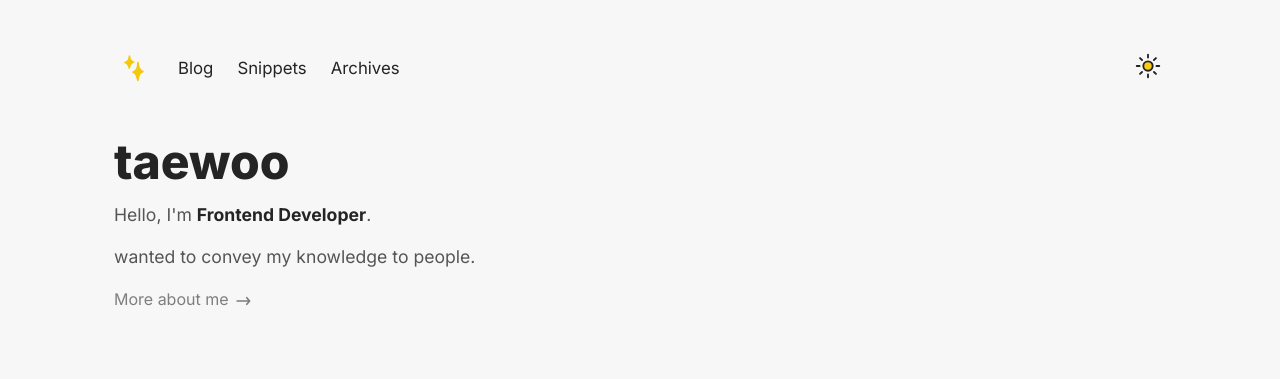
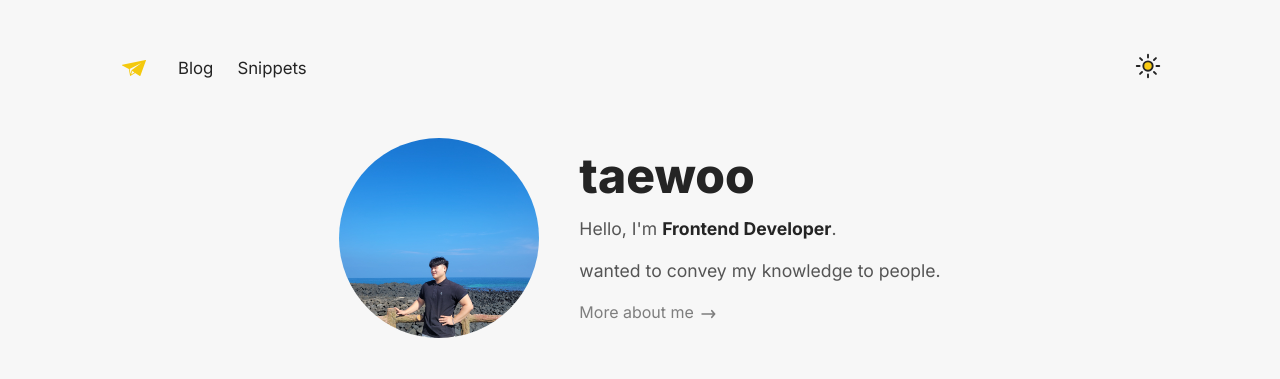
Before and after one commit to TaeWooKim-SCH/Static-Blog-Project, a Next.js app: page / in a window 1280 px wide. Shown: the top 379 px of the page. Built offline with nearby package versions, Linux system fonts and the light colour scheme.

Commit message:
fix: 디자인 수정

```diff
--- a/app/blog/page.tsx
+++ b/app/blog/page.tsx
@@ -3,11 +3,13 @@ import Title from "../conponents/common/Title";
 import { AllBlogPost, filteredSeriesBook } from "../libs/dataset";
 import SubTitle from "../conponents/common/SubTitle";
 import PostListItem from "../conponents/common/PostListItem";
+import Hr from "../conponents/common/Hr";
 
 export default async function Blog() {
   return (
     <Layout>
       <Title>Blog</Title>
+
       <div>
         <div className="text-[#555555] dark:text-[#dddddd]">개발하며 알게된 것들을 기록하는 공간입니다.</div>
 
@@ -26,7 +28,7 @@ export default async function Blog() {
 
         <div className="mt-16 flex">
           <SubTitle>{'All Posts'}</SubTitle>
-          <span className="pt-3 ml-2 text-lg font-bold dark:text-[#dddddd]">{'('}{AllBlogPost.length}{')'}</span>
+          <span className="pt-[0.4rem] lg:pt-3 ml-2 lg:text-lg font-bold dark:text-[#dddddd]">{'('}{AllBlogPost.length}{')'}</span>
         </div>
 
         <div className="grid gap-8 grid-cols-1 md:grid-cols-2 mt-12">
--- a/app/conponents/FeaturePosts.tsx
+++ b/app/conponents/FeaturePosts.tsx
@@ -5,6 +5,7 @@ import { motion, AnimatePresence } from "framer-motion"
 import LinkArrow from "./common/LinkArrow";
 import PostItem from "./common/PostItem";
 import SubTitle from "./common/SubTitle";
+import Hr from "./common/Hr";
 
 const animate = {
   initial :{
--- a/app/conponents/icons/LogoIcon.tsx
+++ b/app/conponents/icons/LogoIcon.tsx
@@ -1,119 +1,32 @@
 export default function LogoIcon({ className, ...props }: React.ComponentProps<'svg'>) {
   return (
     <svg
+      fill="#F4C90D"
+      width="100%"
       version="1.1"
-      id="Layer_1"
+      id="Capa_1"
       xmlns="http://www.w3.org/2000/svg"
-      width="100%"
-      fill="#F4C90D"
-      viewBox="0 0 512 512"
+	    viewBox="0 0 60.083 60.083"
       className={className}
       {...props}
     >
-      <path
-        stroke="none"
-        d="
-M313.218567,422.565704
-C308.299469,426.142120 303.546631,424.071747 298.811554,422.920746
-C298.045990,422.734619 298.161957,421.960083 297.953857,421.355865
-C295.158386,413.239594 292.136627,405.196228 290.112518,396.434937
-C289.426025,395.696442 289.328644,395.146332 289.255249,394.275482
-C285.696106,382.126526 282.245270,370.247375 278.439087,358.232178
-C277.719635,358.038483 277.491028,357.831390 277.276062,357.249451
-C275.964539,351.071777 273.169128,345.758820 269.625031,341.021759
-C269.099731,340.319641 268.055145,339.395386 267.891327,338.408112
-C267.109161,333.695312 262.961609,332.478088 259.417236,330.185211
-C258.015472,329.313995 256.346436,329.274353 255.956818,327.261047
-C255.128464,324.755066 253.016342,324.264801 251.266785,323.824310
-C245.731201,322.430634 241.384903,318.617035 236.025284,316.794342
-C231.474075,315.246582 230.279724,303.943085 234.386505,301.483063
-C236.081177,300.467926 238.518356,300.493073 240.684769,299.638062
-C244.667801,298.066101 247.473572,294.567810 251.798752,293.425903
-C252.369156,291.103638 254.035812,291.631409 255.640213,291.224487
-C262.365082,288.506714 266.300323,282.858612 270.826447,278.230225
-C273.791534,275.198120 275.663025,270.894531 278.974548,267.592163
-C281.313812,265.278595 280.829712,261.814728 283.014130,259.296997
-C283.518005,258.444061 283.486206,257.831299 283.836914,257.078369
-C287.141907,253.398880 286.990417,248.639786 289.005615,244.307037
-C289.446869,243.127533 288.905670,242.179443 289.762451,241.163513
-C292.156250,234.864624 291.842865,228.415070 292.869873,222.179718
-C293.583557,217.846741 293.973022,213.224731 293.753845,208.946487
-C293.247894,199.070068 296.214233,189.880280 298.372101,180.616455
-C299.004364,177.902222 303.808350,175.036819 307.100525,174.436951
-C309.530518,173.994171 313.488861,175.928726 314.954407,179.292221
-C316.698151,183.294174 317.149048,187.656555 318.150879,191.865372
-C320.811768,203.044083 320.660828,214.749054 324.240875,225.635681
-C325.794403,230.359711 326.889038,235.177689 328.421356,239.878448
-C330.323639,245.714157 332.214661,252.087845 335.447021,256.774445
-C340.275909,263.775879 342.855194,272.666016 350.790253,277.547852
-C352.856140,278.818817 353.168488,282.429108 356.702789,283.029358
-C358.083374,284.090271 359.400757,284.599701 360.670166,285.768799
-C363.785980,286.884979 365.159760,290.509125 368.849487,290.477936
-C370.019897,291.973755 371.355072,291.555359 372.906616,291.668976
-C374.291504,293.036041 376.580322,293.162170 376.794067,295.661591
-C381.067169,299.438110 382.712341,304.644836 379.793701,307.774445
-C377.537781,310.193420 373.996826,311.590149 370.802948,312.890625
-C368.958221,313.641724 367.430969,314.255554 366.347748,316.050568
-C363.573181,320.648499 357.370331,319.304810 353.991119,322.971710
-C353.451111,323.557709 352.707855,323.956421 351.910400,324.780640
-C349.319366,327.512787 347.660461,330.689148 344.205902,332.214661
-C341.827301,332.388000 339.811127,332.751129 342.216309,335.706543
-C340.959167,336.583893 340.012115,337.453827 338.432068,337.763062
-C334.677277,342.232513 333.809082,348.164246 331.110291,352.140594
-C326.822113,358.458740 326.046997,365.439575 323.784088,372.014587
-C321.169189,379.612244 321.255402,388.020721 319.726654,395.937805
-C318.226044,403.709259 317.130402,411.715546 314.045593,419.539917
-C314.694000,420.946716 313.816071,421.560272 313.218567,422.565704
-z"
-      />
-      <path
-        stroke="none"
-        d="
-M246.221771,194.027740
-C241.854050,194.381287 240.025742,198.292969 236.683075,199.828903
-C234.543884,200.811813 232.703445,202.444839 230.405090,203.914261
-C229.414749,206.465836 227.328323,207.398972 225.209045,208.788086
-C223.753128,211.563644 222.434235,213.962051 219.649597,215.159790
-C218.977783,215.448761 218.324570,216.223251 218.049896,216.925827
-C214.773407,225.306564 210.242432,233.196548 209.861267,242.625076
-C209.582230,249.527405 207.179504,256.077698 204.262665,262.412659
-C202.423843,266.406372 199.531708,267.306519 195.526596,267.064758
-C191.924713,266.847321 189.609314,265.932068 187.876801,262.181335
-C183.218445,252.096375 179.979111,241.481979 175.629044,231.305481
-C172.942505,225.020599 169.887558,218.861389 165.643188,213.411713
-C163.901077,211.174866 161.851868,209.195633 160.672958,206.499802
-C160.410904,205.900543 159.465530,202.653366 157.666748,205.737503
-C157.503296,204.920044 154.619995,206.215912 156.289307,203.840759
-C157.099915,202.687424 155.760635,202.316650 154.908981,202.025864
-C148.056168,199.686005 141.846909,195.677444 134.733002,194.081024
-C132.663025,193.616516 131.479324,192.050003 129.717590,191.228622
-C126.332642,189.650452 127.493057,186.656494 129.006439,184.756989
-C131.018356,182.231750 133.436081,180.059128 136.826584,178.855850
-C142.676834,176.779572 148.229980,173.898132 153.545670,169.992310
-C154.666428,169.188751 155.218262,168.164108 156.755859,167.930878
-C159.437378,167.598053 161.175049,166.747833 162.410614,164.371414
-C163.231308,162.792938 164.047424,160.549622 167.033768,160.846512
-C169.690201,161.110596 167.815689,157.838638 168.997681,157.085632
-C174.937393,153.301514 175.898224,146.584290 178.359283,140.929810
-C181.198502,134.406509 181.078186,126.946724 183.118042,120.159470
-C185.626450,111.813179 186.201035,102.934830 190.514359,94.975464
-C191.798203,93.897873 192.655838,92.790573 194.635315,93.221802
-C199.044617,90.279129 200.230896,95.750580 203.580978,95.968155
-C204.525406,95.954643 205.047089,96.135239 205.615265,96.814278
-C205.073257,99.154663 208.012039,98.539925 208.126099,100.244720
-C208.195480,101.281921 210.716827,102.868736 207.252930,102.547394
-C207.219254,102.544266 206.871902,103.573410 207.062897,103.842987
-C211.366470,109.917130 209.900589,117.371170 211.922592,124.009254
-C215.294052,135.077530 219.806992,145.274689 227.437775,154.330902
-C232.299835,160.101196 238.681976,163.343658 244.544983,167.934326
-C245.758392,168.005096 246.637070,167.968185 247.589417,168.753922
-C247.815155,171.186844 249.714890,171.651596 251.120880,171.893417
-C256.358276,172.794205 260.545715,175.967377 265.624512,178.088913
-C266.228790,180.068329 269.466125,181.107727 267.305298,183.851852
-C262.037384,190.579559 253.584167,188.731827 247.213898,192.571899
-C247.025177,193.333755 246.832428,193.675964 246.221771,194.027740
-z"
-      />
+    <path d="M60.049,10.871c0-0.002-0.001-0.005-0.001-0.007c-0.023-0.125-0.066-0.239-0.132-0.343
+    	c-0.001-0.001-0.001-0.003-0.001-0.004c-0.001-0.002-0.003-0.003-0.004-0.005c-0.063-0.098-0.139-0.182-0.232-0.253
+    	c-0.019-0.015-0.039-0.026-0.059-0.04c-0.075-0.049-0.152-0.09-0.239-0.117c-0.055-0.019-0.111-0.025-0.168-0.034
+    	c-0.044-0.006-0.083-0.026-0.129-0.026H59.08c-0.039-0.001-0.066,0.003-0.094,0.006c-0.009,0.001-0.017,0-0.026,0.001
+    	c-0.009,0.001-0.019,0-0.029,0.002c-0.027,0.004-0.054,0.008-0.08,0.014L0.798,22.062c-0.413,0.086-0.729,0.421-0.788,0.839
+    	s0.15,0.828,0.523,1.025l16.632,8.773l2.917,16.187c-0.002,0.012,0.001,0.025,0,0.037c-0.01,0.08-0.011,0.158-0.001,0.237
+    	c0.005,0.04,0.01,0.078,0.02,0.117c0.023,0.095,0.06,0.184,0.11,0.268c0.01,0.016,0.01,0.035,0.021,0.051
+    	c0.003,0.005,0.008,0.009,0.012,0.013c0.013,0.019,0.031,0.034,0.046,0.053c0.047,0.058,0.096,0.111,0.152,0.156
+    	c0.009,0.007,0.015,0.018,0.025,0.025c0.015,0.011,0.032,0.014,0.047,0.024c0.061,0.04,0.124,0.073,0.191,0.099
+    	c0.027,0.01,0.052,0.022,0.08,0.03c0.09,0.026,0.183,0.044,0.277,0.044c0.001,0,0.002,0,0.003,0h0c0,0,0,0,0,0
+    	c0.004,0,0.008-0.002,0.012-0.002c0.017,0.001,0.034,0.002,0.051,0.002c0.277,0,0.527-0.124,0.712-0.315l11.079-7.386l11.6,7.54
+    	c0.164,0.106,0.354,0.161,0.545,0.161c0.105,0,0.212-0.017,0.315-0.051c0.288-0.096,0.518-0.318,0.623-0.604l13.936-37.825
+    	c0.093-0.151,0.146-0.33,0.146-0.521C60.083,10.981,60.059,10.928,60.049,10.871z M48.464,17.594L24.471,35.236
+    	c-0.039,0.029-0.07,0.065-0.104,0.099c-0.013,0.012-0.026,0.022-0.037,0.035c-0.021,0.023-0.04,0.046-0.059,0.071
+    	c-0.018,0.024-0.032,0.049-0.048,0.074c-0.037,0.06-0.068,0.122-0.092,0.188c-0.005,0.013-0.013,0.023-0.017,0.036
+    	c-0.001,0.004-0.005,0.006-0.006,0.01l-2.75,8.937l-2.179-12.091L48.464,17.594z M22.908,46.61l2.726-9.004l4.244,2.759l1.214,0.789
+    	l-4.124,2.749L22.908,46.61z"/>
     </svg>
   );
 }
--- a/app/conponents/layouts/HeaderNav.tsx
+++ b/app/conponents/layouts/HeaderNav.tsx
@@ -3,13 +3,13 @@ import NavItem from "../common/NavItem";
 import ChangeTheme from "../common/ChangeTheme";
 
 export default function HeaderNav() {
-  const navKind = [['blog', 'Blog'], ['snippets', 'Snippets'], ['archives', 'Archives']];
+  const navKind = [['blog', 'Blog'], ['snippets', 'Snippets']];
 
   return (
     <nav className="py-12 flex justify-between items-center">
       <div className="flex ">
         <NavItem className="mr-3" href="/">
-          <LogoIcon width={40} />
+          <LogoIcon className="p-2" width={40} />
         </NavItem>
         {navKind.map((kind) => (
           <NavItem
--- a/app/page.tsx
+++ b/app/page.tsx
@@ -1,3 +1,4 @@
+import Image from "next/image";
 import FeaturePosts from "./conponents/FeaturePosts";
 import LinkArrow from "./conponents/common/LinkArrow"
 import Title from "./conponents/common/Title"
@@ -7,7 +8,15 @@ export default async function Home() {
   return (
     <Layout>
       <main>
-        <section>
+        <section className="flex md:justify-center items-center">
+          <Image
+            className="w-[200px] h-[200px] rounded-full mr-10 hidden md:block"
+            src="/blogImgs/profile.jpg"
+            alt="프로필 이미지"
+            width={400}
+            height={400}
+          />
+          <div>
             <Title>taewoo</Title>
             <div className="mb-4 text-[1.1rem]">
               <span className="text-[#555555] dark:text-[#dddddd]">Hello, I{"'"}m </span>
@@ -20,6 +29,7 @@ export default async function Home() {
             <div>
               <LinkArrow href="https://taewoo-portfolio.netlify.app" target="_blank">More about me</LinkArrow>
             </div>
+          </div>
         </section>
         <FeaturePosts />
       </main>
```
Lines whose indentation alone changed are shown as unchanged.
